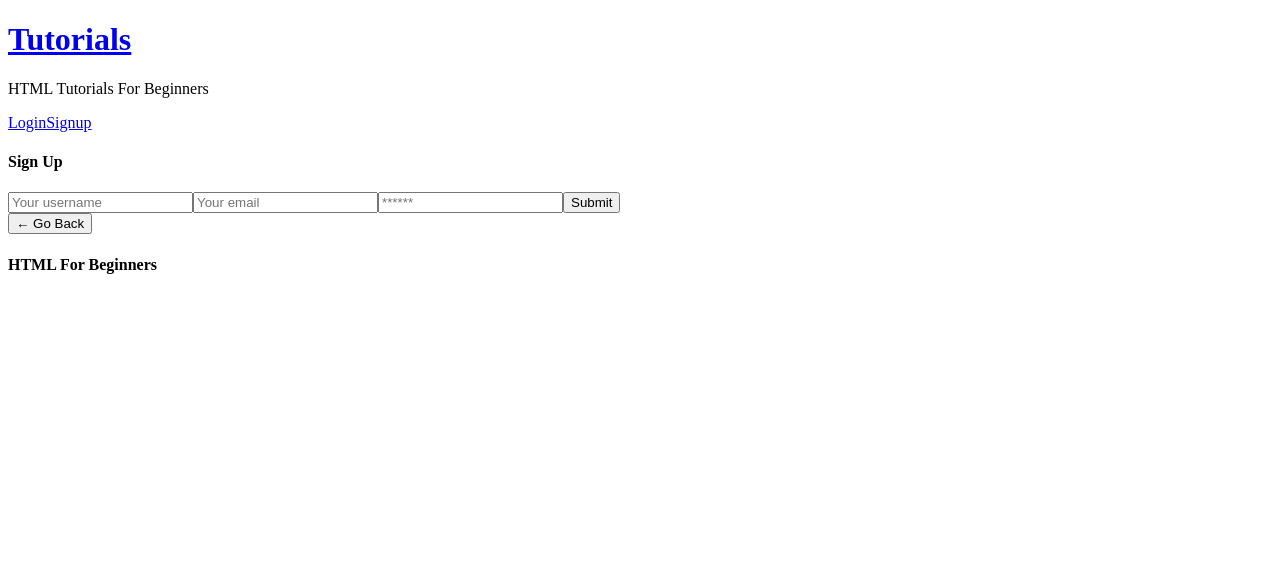
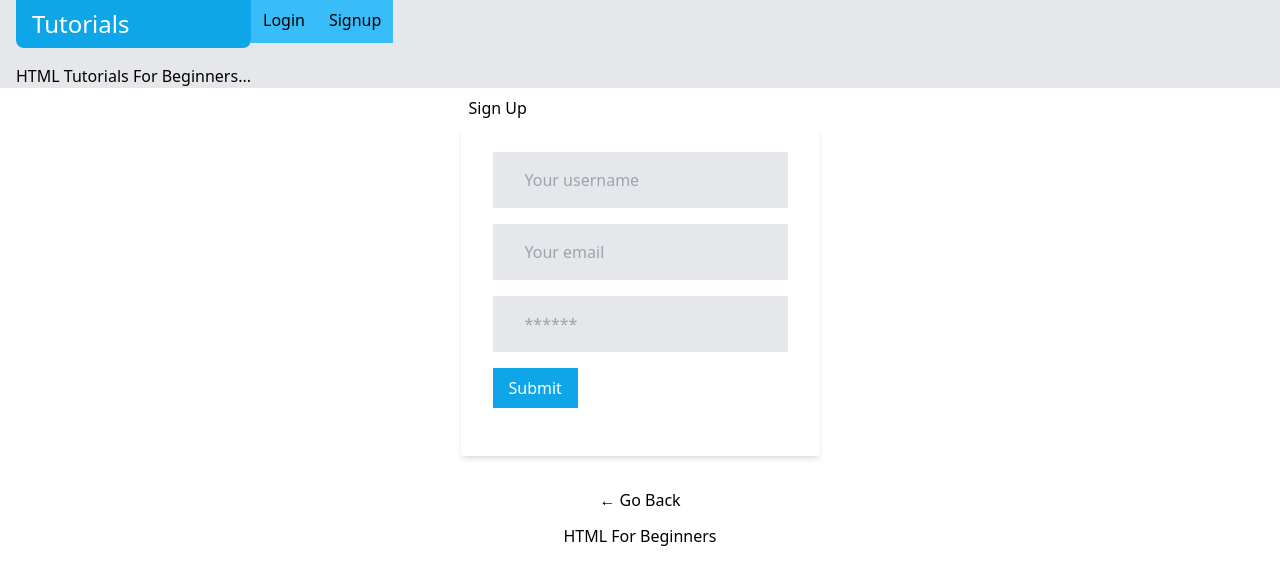
Before and after one commit to PierTwo/HTML-For-Beginners, a React (Create React App) app in the folder client/: page /signup in a window 1280 px wide. Shown: the top 584 px of the page. Built offline with nearby package versions, Linux system fonts and the light colour scheme.

Commit message:
Added linting

```diff
--- /dev/null
+++ b/client/postcss.config.js
@@ -0,0 +1,6 @@
+module.exports = {
+  plugins: {
+    tailwindcss: {},
+    autoprefixer: {},
+  },
+}
--- a/client/src/components/Header/index.js
+++ b/client/src/components/Header/index.js
@@ -9,33 +9,35 @@ const Header = () => {
     Auth.logout();
   };
   return (
-    <header className="bg-primary text-light mb-4 py-3 flex-row align-center">
-      <div className="container flex-row justify-space-between-lg justify-center align-center">
+    <header className="bg-gray-200 container mx-auto px-4">
+      <div className="flex justify-start">
         <div>
-          <Link className="text-light" to="/">
-            <h1 className="m-0">Tutorials</h1>
+          <Link className="text-white" to="/">
+            <h1 className="text-2xl bg-sky-500/100 px-4 pt-2 pb-2 mb-4 rounded-b-lg">
+              Tutorials
+            </h1>
           </Link>
-          <p className="m-0">HTML Tutorials For Beginners</p>
+          <p className="m-0">HTML Tutorials For Beginners... </p>
         </div>
-        <div>
+        <div className="">
           {Auth.loggedIn() ? (
             <>
-              <Link className="btn btn-lg btn-info m-2" to="/me">
+              <Link className="btn bg-sky-400 p-3 m-2" to="/me">
                 {Auth.getProfile().data.username}'s profile
               </Link>
-              <button className="btn btn-lg btn-light m-2" onClick={logout}>
+              <button className="btn bg-sky-400 p-2 m-2" onClick={logout}>
                 Logout
               </button>
             </>
           ) : (
-            <>
-              <Link className="btn btn-lg btn-info m-2" to="/login">
+            <div className="mt-2">
+              <Link className="btn bg-sky-400 p-3" to="/login">
                 Login
               </Link>
-              <Link className="btn btn-lg btn-light m-2" to="/signup">
+              <Link className="btn bg-sky-400 p-3" to="/signup">
                 Signup
               </Link>
-            </>
+            </div>
           )}
         </div>
       </div>
--- a/client/src/index.css
+++ b/client/src/index.css
@@ -1 +1,4 @@
 /* CSS goes here */
+@tailwind base;
+@tailwind components;
+@tailwind utilities;
--- a/client/src/pages/Login.js
+++ b/client/src/pages/Login.js
@@ -41,7 +41,7 @@ const Login = (props) => {
   };
 
   return (
-    <main className="">
+    <main className="flex justify-center">
       <div className="">
         <div className="card">
           <h4 className="card-header">Login</h4>
@@ -52,25 +52,32 @@ const Login = (props) => {
                 <Link to="/">back to the homepage.</Link>
               </p>
             ) : (
-              <form onSubmit={handleFormSubmit}>
+              <form
+                className="bg-white shadow-md rounded px-8 pt-6 pb-8 mb-4"
+                onSubmit={handleFormSubmit}
+              >
+                <div>
                   <input
-                  className="form-input"
+                    className="bg-gray-200 px-8 pt-4 pb-4 mb-4"
                     placeholder="Your email"
                     name="email"
                     type="email"
                     value={formState.email}
                     onChange={handleChange}
                   />
+                </div>
+                <div>
                   <input
-                  className="form-input"
+                    className="bg-gray-200 px-8 pt-4 pb-4 mb-4"
                     placeholder="******"
                     name="password"
                     type="password"
                     value={formState.password}
                     onChange={handleChange}
                   />
+                </div>
                 <button
-                  className="btn"
+                  className="btn btn-block bg-sky-500/100 px-4 pt-2 pb-2 mb-4 text-white"
                   style={{ cursor: "pointer" }}
                   type="submit"
                 >
--- a/client/src/pages/Signup.js
+++ b/client/src/pages/Signup.js
@@ -1,16 +1,16 @@
-import React, { useState } from 'react';
-import { Link } from 'react-router-dom';
+import React, { useState } from "react";
+import { Link } from "react-router-dom";
 
-import { useMutation } from '@apollo/client';
-import { ADD_USER } from '../utils/mutations';
+import { useMutation } from "@apollo/client";
+import { ADD_USER } from "../utils/mutations";
 
-import Auth from '../utils/auth';
+import Auth from "../utils/auth";
 
 const Signup = () => {
   const [formState, setFormState] = useState({
-    username: '',
-    email: '',
-    password: '',
+    username: "",
+    email: "",
+    password: "",
   });
   const [addUser, { error, data }] = useMutation(ADD_USER);
 
@@ -39,45 +39,54 @@ const Signup = () => {
   };
 
   return (
-    <main className="flex-row justify-center mb-4">
+    <main className="flex justify-center">
       <div className="col-12 col-lg-10">
         <div className="card">
           <h4 className="card-header bg-dark text-light p-2">Sign Up</h4>
           <div className="card-body">
             {data ? (
               <p>
-                Success! You may now head{' '}
+                Success! You may now head{" "}
                 <Link to="/">back to the homepage.</Link>
               </p>
             ) : (
-              <form onSubmit={handleFormSubmit}>
+              <form
+                className="bg-white shadow-md rounded px-8 pt-6 pb-8 mb-4"
+                onSubmit={handleFormSubmit}
+              >
+                <div>
                   <input
-                  className="form-input"
+                    className="bg-gray-200 px-8 pt-4 pb-4 mb-4"
                     placeholder="Your username"
                     name="username"
                     type="text"
                     value={formState.name}
                     onChange={handleChange}
                   />
+                </div>
+                <div>
                   <input
-                  className="form-input"
+                    className="bg-gray-200 px-8 pt-4 pb-4 mb-4"
                     placeholder="Your email"
                     name="email"
                     type="email"
                     value={formState.email}
                     onChange={handleChange}
                   />
+                </div>
+                <div>
                   <input
-                  className="form-input"
+                    className="bg-gray-200 px-8 pt-4 pb-4 mb-4"
                     placeholder="******"
                     name="password"
                     type="password"
                     value={formState.password}
                     onChange={handleChange}
                   />
+                </div>
                 <button
-                  className="btn btn-block btn-primary"
-                  style={{ cursor: 'pointer' }}
+                  className="btn btn-block bg-sky-500/100 px-4 pt-2 pb-2 mb-4 text-white"
+                  style={{ cursor: "pointer" }}
                   type="submit"
                 >
                   Submit
--- /dev/null
+++ b/client/tailwind.config.js
@@ -0,0 +1,8 @@
+/** @type {import('tailwindcss').Config} */
+module.exports = {
+  content: ["./src/**/*.{js,jsx,ts,tsx}"],
+  theme: {
+    extend: {},
+  },
+  plugins: [],
+};
```
Also changed, not shown: client/package.json (+6 -1 lines), client/src/index.js (+6 -6 lines), client/src/pages/Home.js (+2 -6 lines), 1 other file (tests, documents, lock files or other folders). Lines whose indentation alone changed are shown as unchanged.
